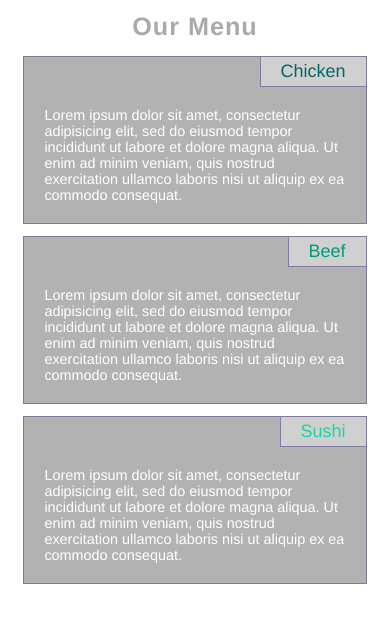
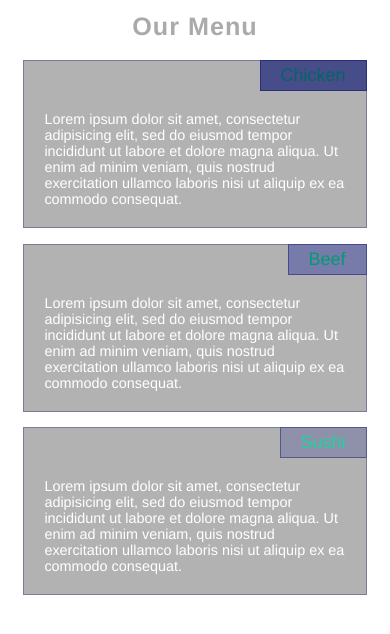
Before and after one commit to Daniill/cours, a plain HTML site: page mod2_solution/index.html in a window 390 px wide. Drawn offline with Linux system fonts and the light colour scheme.

Commit message:
subsequent

```diff
--- a/mod2_solution/css/main.css
+++ b/mod2_solution/css/main.css
@@ -18,7 +18,11 @@ body {
 
 .menu_content > *{
 	float: left;
-	margin-top: 3%;
+}
+
+.clear {
+	clear: both;
+	padding-bottom: 5%;
 }
 
 @media (min-width: 992px){
@@ -44,6 +48,7 @@ body {
 
 	.menu_content > * {
 		padding-left: 3%;
+		margin-top: 3%;
 	}
 }
 
@@ -51,6 +56,7 @@ body {
 	.sm_1 {
 		width: 100%;
 		padding: 0 6%;
+		margin-top: 4%;
 	}
 }
 
@@ -64,25 +70,26 @@ body {
 
 .block_title {
 	position: absolute;
-	top: 0;
-	right: 0;
+	top: -1px;
+	right: -1px;
 	padding: 4px 20px;
 	font-size: 1.25em;
-	background: #D0D0D0;
-	border-bottom: 1px solid rgba(0,0,100,.4);
-	border-left: 1px solid rgba(0,0,100,.4);
+	border: 1px solid rgba(0,0,100,.4);
 }
 
 .block_fill-1 .block_title{
 	color: #006666;
+	background: #474D88;
 }
 
 .block_fill-2 .block_title{
 	color: #009b76;
+	background: #767BA9;
 }
 
 .block_fill-3 .block_title{
 	color: #1cd3a2;
+	background: #8E91A9;
 }
 
 .block_content {
--- a/mod2_solution/index.html
+++ b/mod2_solution/index.html
@@ -34,6 +34,7 @@
 				consequat.</span>
 			</div>
 		</div>
+		<div class="clear"></div>
 
 	</nav>
 
```
Also changed, not shown: index.html (+1 -1 lines).
